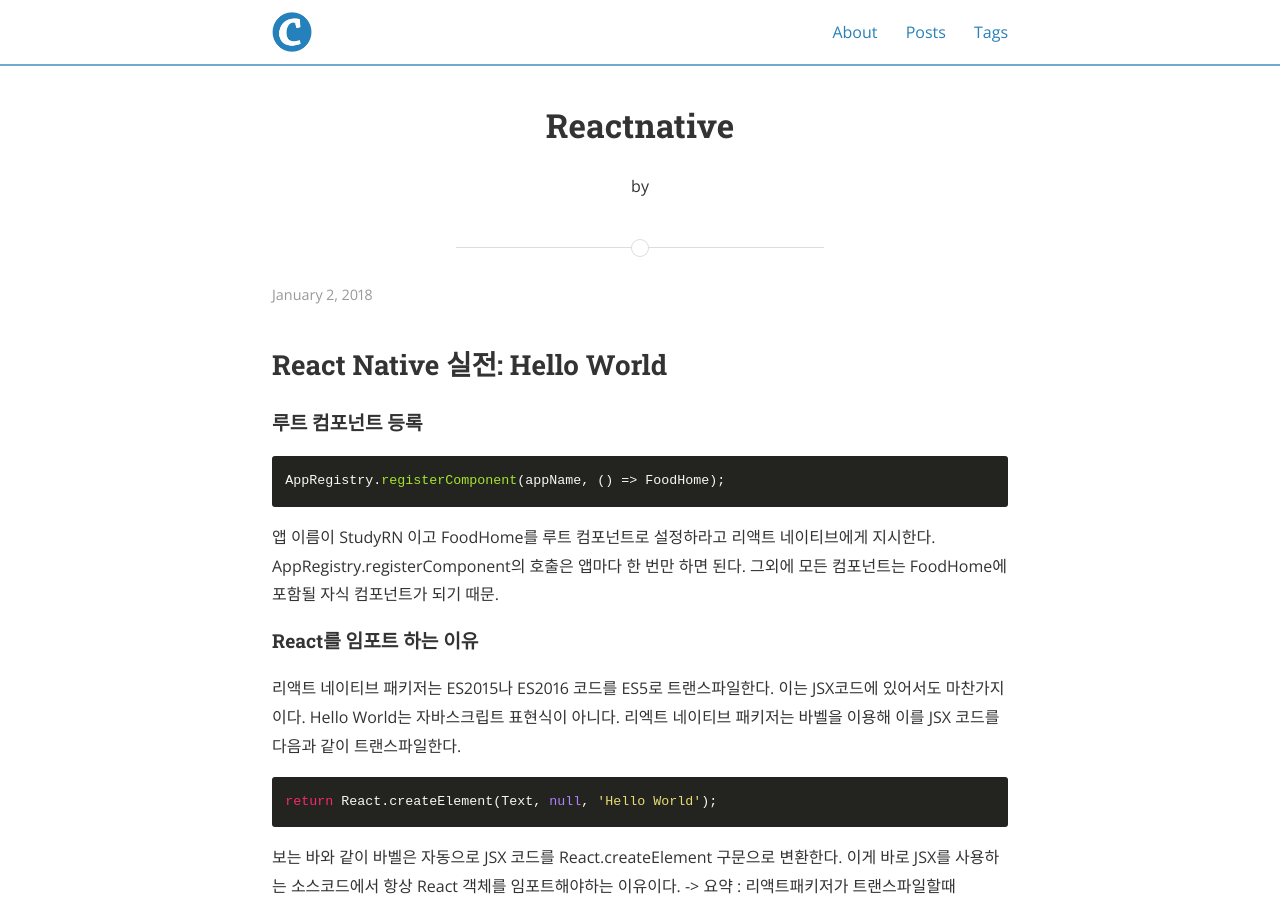
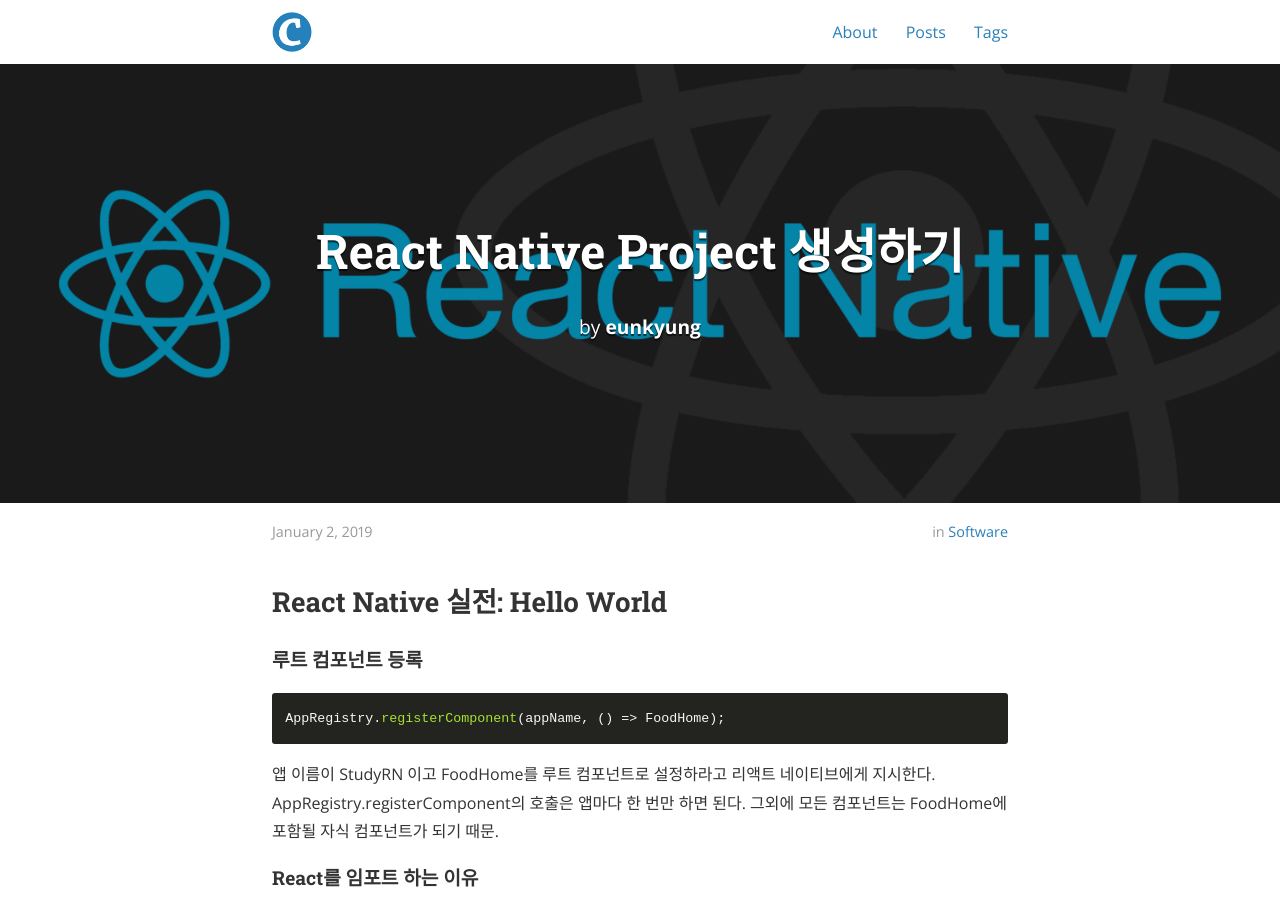
Before and after one commit to nkek1027/jekyll_centrarium_now, a Jekyll site: the page built from _posts/2018-01-02-ReactNative.md, in a window 1280 px wide and 900 px high. Built offline with Jekyll 4.4.1, drawn with Linux system fonts in a browser that asks for light colours; nearby versions of some CDN libraries; our own code applies the rules of GitHub Pages for plain Markdown files.

Commit message:
Update 2018-01-02-ReactNative.md

```diff
--- a/_posts/2018-01-02-ReactNative.md
+++ b/_posts/2018-01-02-ReactNative.md
@@ -1,3 +1,13 @@
+---
+layout: post
+title:  React Native Project 생성하기
+date:   "2019-01-02 10:11:29"
+author: eunkyung
+categories: Software
+tag: reactnative
+cover:  "/assets/React-Native-Titre.png"
+---
+
 ## React Native 실전: Hello World
 
 #### 루트 컴포넌트 등록
```
